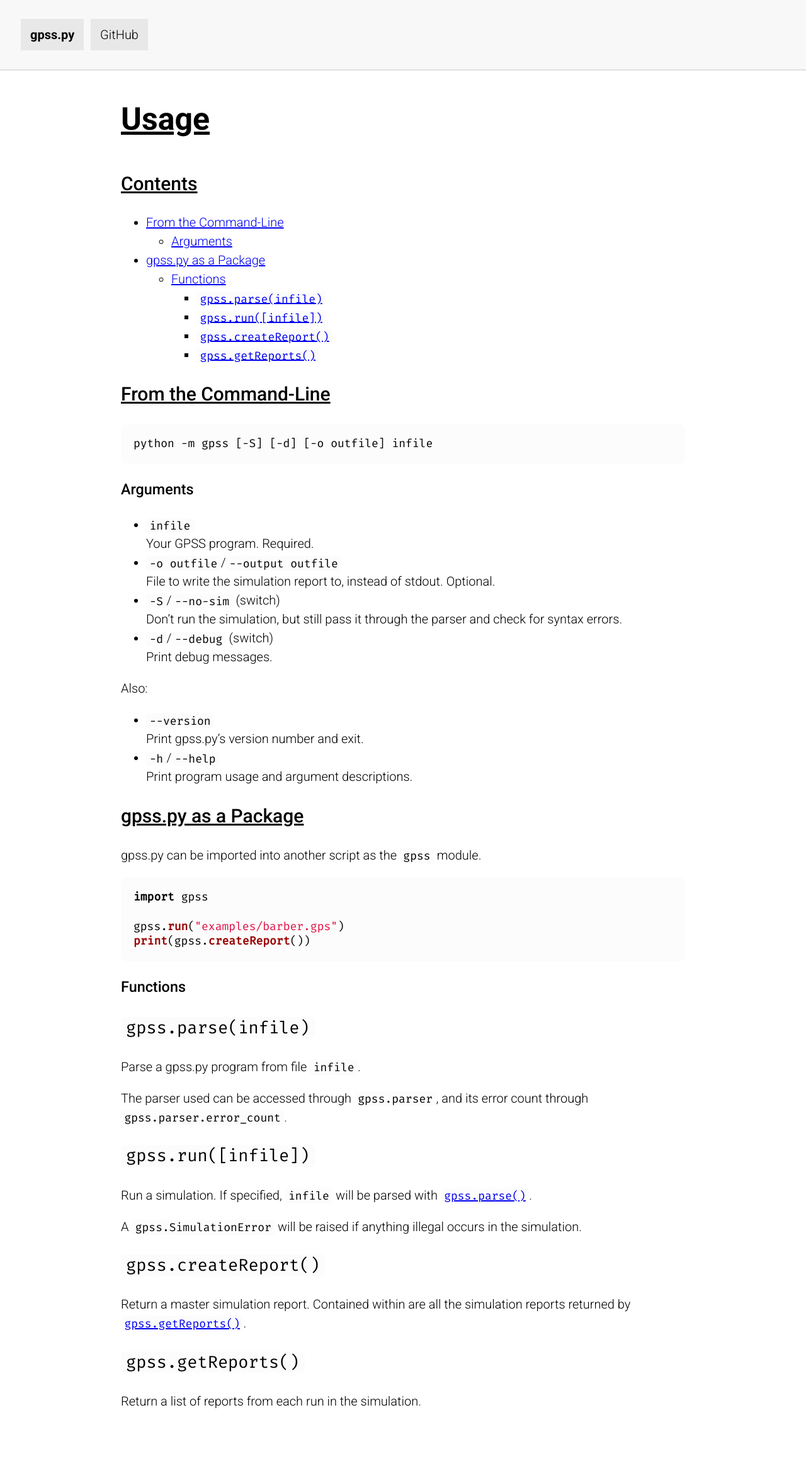
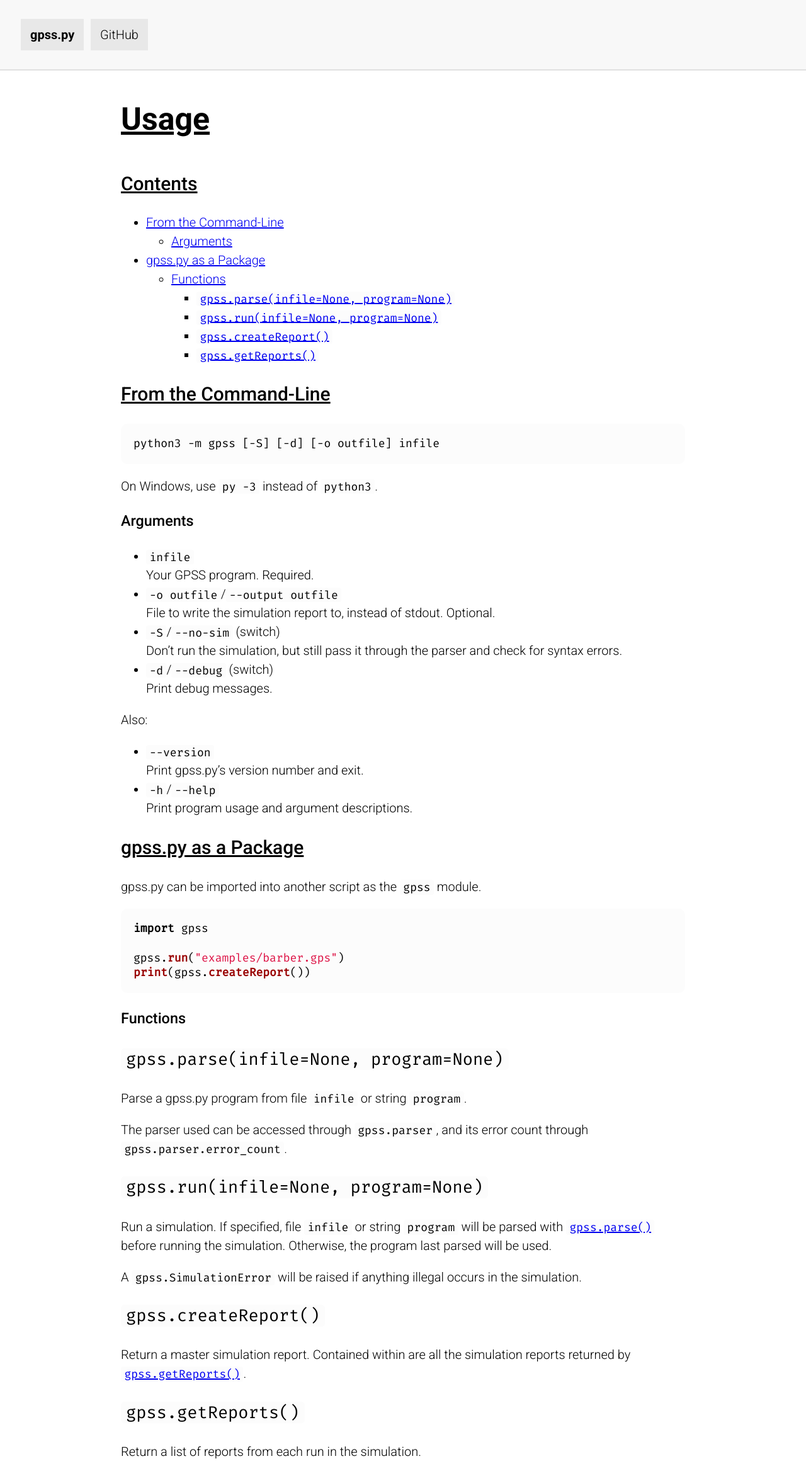
Before and after one commit to martendo/gpss.py, a Jekyll site: the page built from docs/usage.md, in a window 1280 px wide. Shown: the top 2355 px of the page at 63% size. Built offline with Jekyll 4.4.1, drawn with Linux system fonts in a browser that asks for light colours.

Commit message:
Add a little more information to usage docs

```diff
--- a/docs/usage.md
+++ b/docs/usage.md
@@ -13,11 +13,12 @@ layout: default
 - Contents
 {:toc}
 
-
 ## From the Command-Line {#cli}
 ~~~
-python -m gpss [-S] [-d] [-o outfile] infile
+python3 -m gpss [-S] [-d] [-o outfile] infile
 ~~~
+
+On Windows, use `py -3` instead of `python3`.
 
 ### Arguments
 - `infile`\
@@ -47,15 +48,16 @@ print(gpss.createReport())
 
 ### Functions
 
-#### `gpss.parse(infile)`{:.codeh} {#parse}
-Parse a gpss.py program from file `infile`.
+#### `gpss.parse(infile=None, program=None)`{:.codeh} {#parse}
+Parse a gpss.py program from file `infile` or string `program`.
 
 The parser used can be accessed through `gpss.parser`, and its error
 count through `gpss.parser.error_count`.
 
-#### `gpss.run([infile])`{:.codeh} {#run}
-Run a simulation. If specified, `infile` will be parsed with
-[`gpss.parse()`](#functions-parse).
+#### `gpss.run(infile=None, program=None)`{:.codeh} {#run}
+Run a simulation. If specified, file `infile` or string `program` will
+be parsed with [`gpss.parse()`](#functions-parse) before running the
+simulation. Otherwise, the program last parsed will be used.
 
 A `gpss.SimulationError` will be raised if anything illegal occurs in
 the simulation.
```
